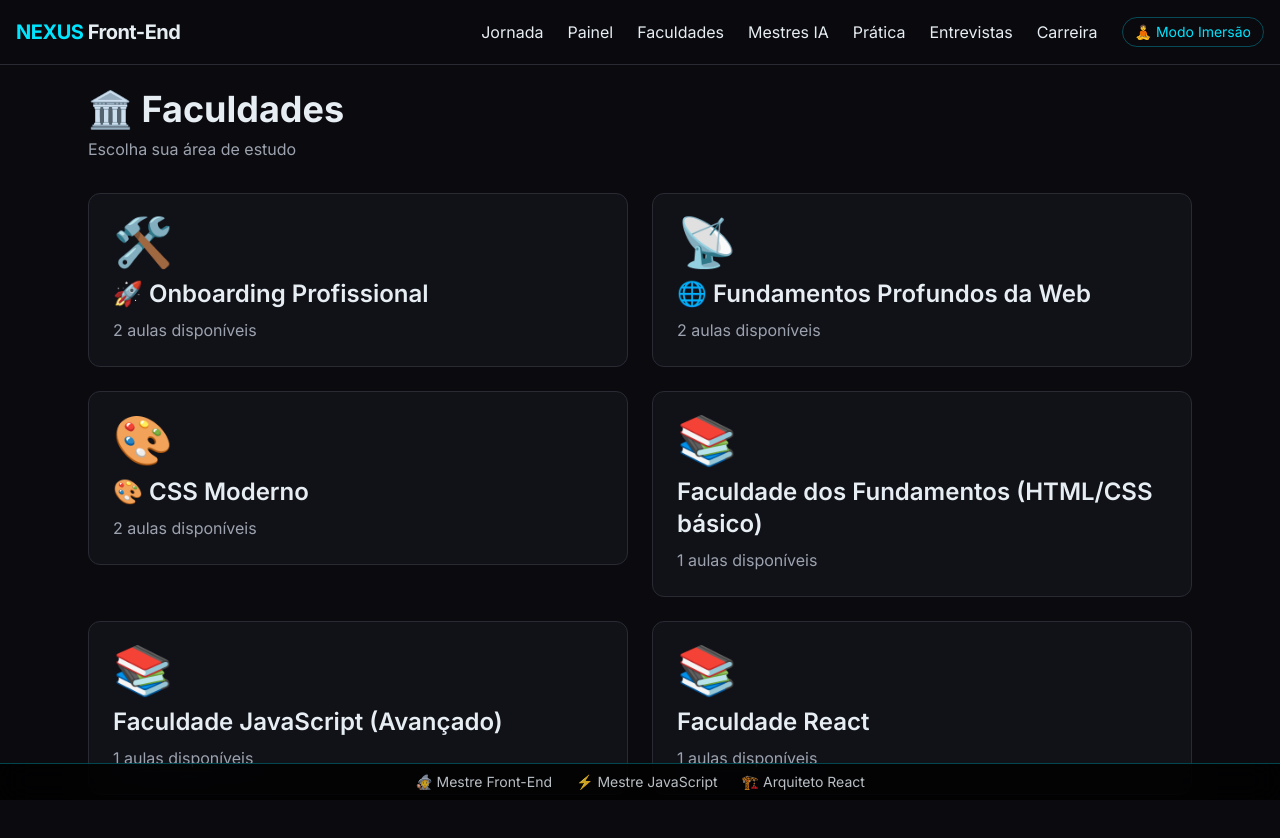
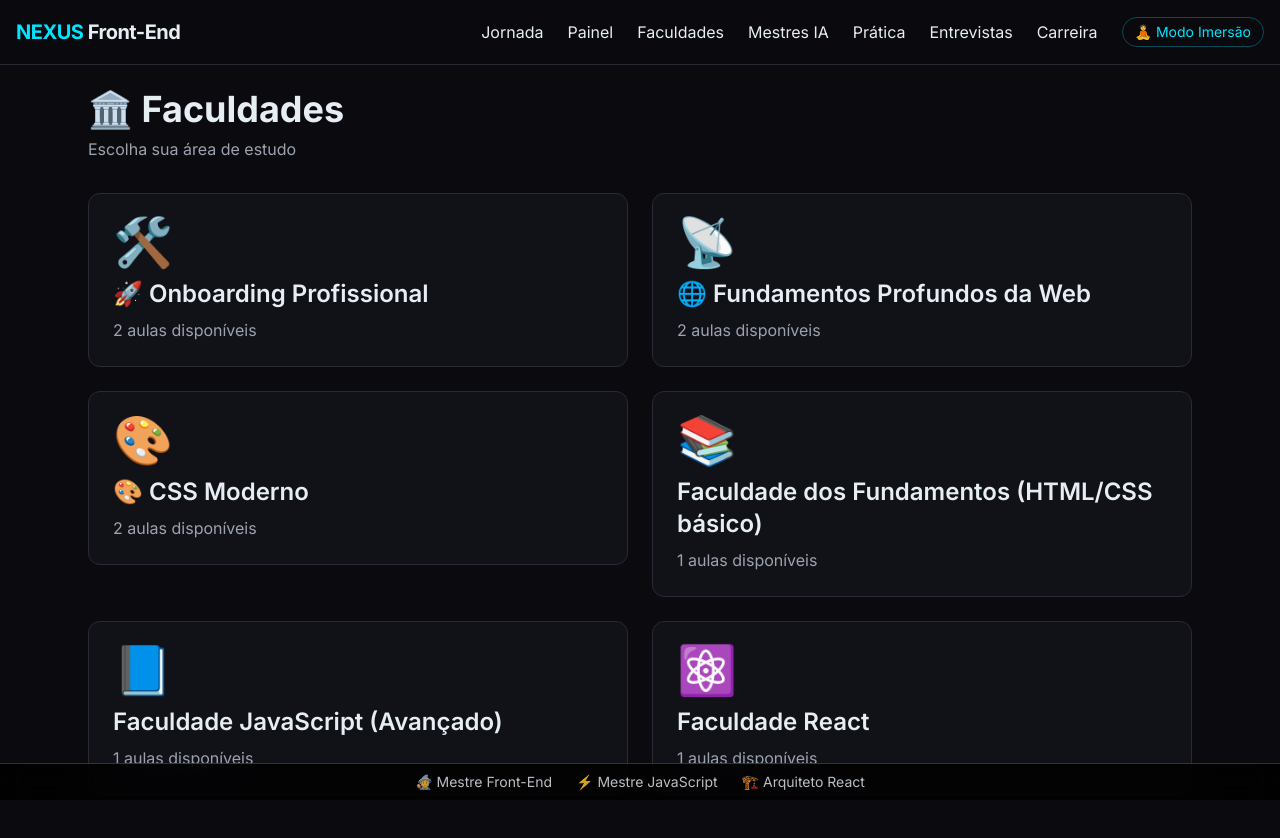
Before and after one commit to mateusdev97443/universidade-meu, a Next.js app: page /faculdades in a window 1280 px wide. Shown: the top 838 px of the page. Built offline with nearby package versions, Linux system fonts and the light colour scheme.

Commit message:
fix: mapeamento explícito para evitar erro de tipo

```diff
--- a/app/faculdades/page.tsx
+++ b/app/faculdades/page.tsx
@@ -3,28 +3,31 @@ import { aulas } from "@/data/aulas";
 
 type FaculdadeKey = keyof typeof aulas;
 
-const faculdadesList = (Object.keys(aulas) as FaculdadeKey[]).map(key => {
-  let nome = key;
-  if (key === "fundamentos") nome = "Faculdade dos Fundamentos (HTML/CSS básico)";
-  else if (key === "javascript") nome = "Faculdade JavaScript (Avançado)";
-  else if (key === "react") nome = "Faculdade React";
-  else if (key === "onboarding") nome = "🚀 Onboarding Profissional";
-  else if (key === "fundamentosWeb") nome = "🌐 Fundamentos Profundos da Web";
-  else if (key === "cssModerno") nome = "🎨 CSS Moderno";
-  else nome = key.replace(/^./, c => c.toUpperCase());
+// Mapeamento explícito de nomes e ícones
+const nomesMap: Record<FaculdadeKey, string> = {
+  fundamentos: "Faculdade dos Fundamentos (HTML/CSS básico)",
+  javascript: "Faculdade JavaScript (Avançado)",
+  react: "Faculdade React",
+  onboarding: "🚀 Onboarding Profissional",
+  fundamentosWeb: "🌐 Fundamentos Profundos da Web",
+  cssModerno: "🎨 CSS Moderno",
+};
 
-  let icone = "📚";
-  if (key === "onboarding") icone = "🛠️";
-  else if (key === "fundamentosWeb") icone = "📡";
-  else if (key === "cssModerno") icone = "🎨";
+const iconesMap: Record<FaculdadeKey, string> = {
+  fundamentos: "📚",
+  javascript: "📘",
+  react: "⚛️",
+  onboarding: "🛠️",
+  fundamentosWeb: "📡",
+  cssModerno: "🎨",
+};
 
-  return {
-    slug: key,
-    nome,
-    descricao: `${aulas[key].length} aulas disponíveis`,
-    icone
-  };
-});
+const faculdadesList = (Object.keys(aulas) as FaculdadeKey[]).map((key) => ({
+  slug: key,
+  nome: nomesMap[key] || key.replace(/^./, (c) => c.toUpperCase()),
+  descricao: `${aulas[key].length} aulas disponíveis`,
+  icone: iconesMap[key] || "📚",
+}));
 
 export default function FaculdadesPage() {
   return (
@@ -32,7 +35,7 @@ export default function FaculdadesPage() {
       <h1 className="text-4xl font-bold mb-2">🏛️ Faculdades</h1>
       <p className="text-ice-muted mb-8">Escolha sua área de estudo</p>
       <div className="grid md:grid-cols-2 gap-6">
-        {faculdadesList.map(fac => (
+        {faculdadesList.map((fac) => (
           <Link key={fac.slug} href={`/faculdades/${fac.slug}`}>
             <div className="bg-obsidian-card border border-border rounded-xl p-6 hover:border-eletric transition cursor-pointer">
               <div className="text-5xl mb-3">{fac.icone}</div>
--- a/next.config.ts
+++ b/next.config.ts
@@ -1,8 +1,14 @@
 import type { NextConfig } from "next";
 
 const nextConfig: NextConfig = {
-  /* config options here */
+  turbopack: {
+    resolveAlias: {
+      // Adicione aqui aliases se necessário no futuro
+    },
+  },
+  // Desabilita a telemetria se desejar
+  // typescript: { ignoreBuildErrors: false },
+  // eslint: { ignoreDuringBuilds: false },
 };
 
 export default nextConfig;
-// forced rebuild ter 28 abr 2026 19:18:43 -03
--- a/package.json
+++ b/package.json
@@ -18,8 +18,6 @@
     "next": "16.2.4",
     "react": "19.2.4",
     "react-dom": "19.2.4",
-    "react-force-graph": "^1.48.2",
-    "react-force-graph-2d": "^1.29.1",
     "recharts": "^3.8.1",
     "tailwind-merge": "^3.5.0"
   },
```
Also changed, not shown: 1 other file (tests, documents, lock files or other folders).
